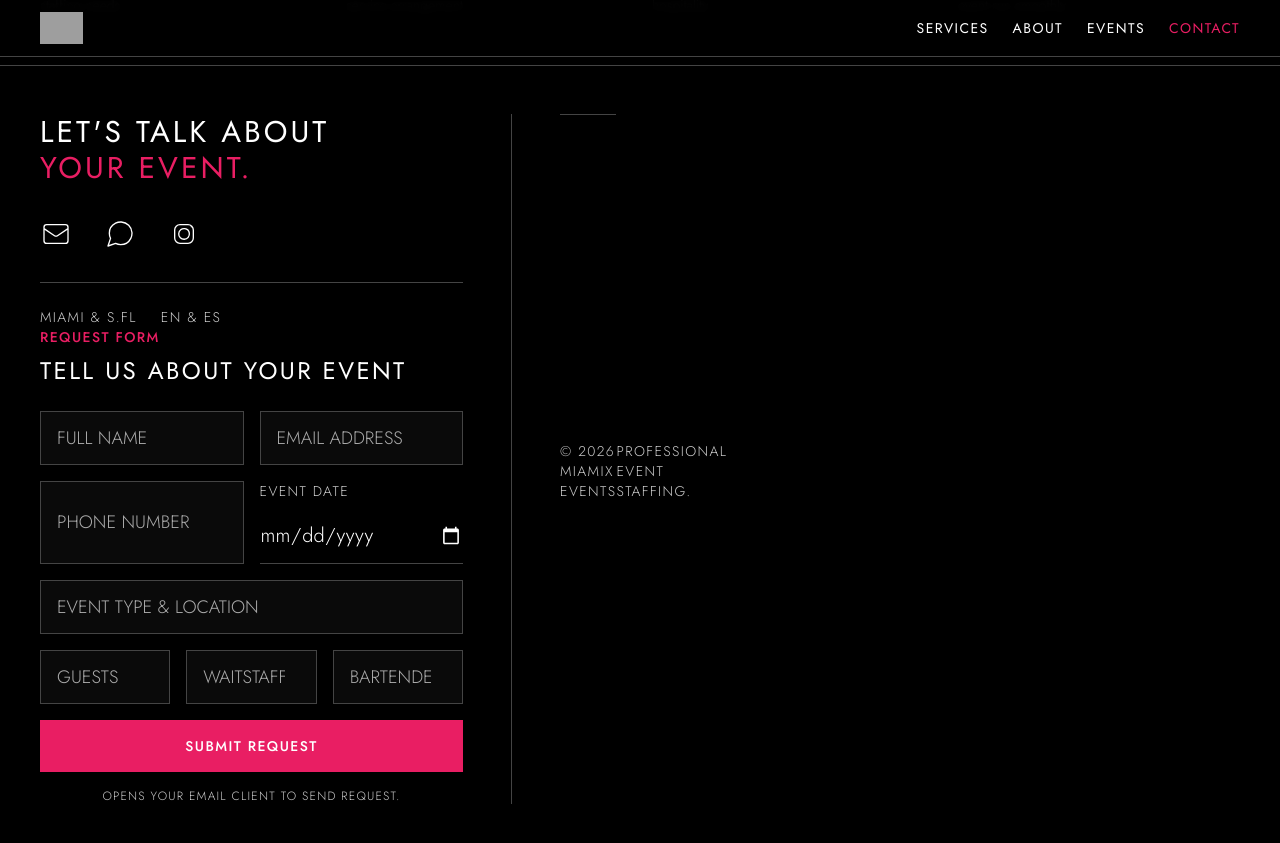
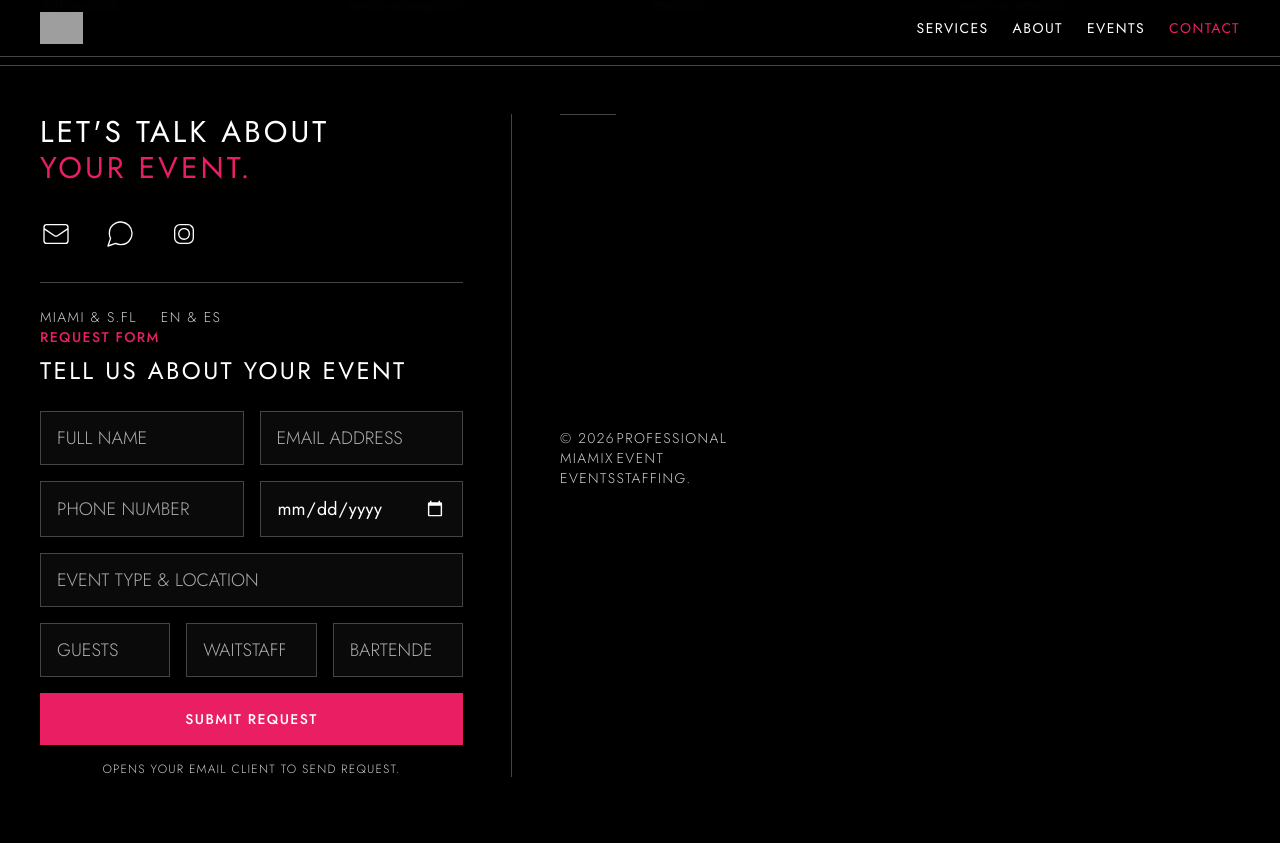
Before and after one commit to MIAMIX-io/MIAMIX.VIP-Site, a Jekyll site: the page events.html, which Jekyll copies as it is, in a window 1280 px wide and 900 px high, scrolled down 2220 px. Shown: the top 843 px of the window. Built offline with Jekyll 4.4.1, drawn with Linux system fonts in a browser that asks for light colours; nearby versions of some CDN libraries; grey boxes are pictures that could not be loaded.

Commit message:
Update events.html

```diff
--- a/events.html
+++ b/events.html
@@ -298,16 +298,7 @@
     </div>
     <div class="grid grid-cols-1 md:grid-cols-2 gap-4">
         <input type="tel" id="r-phone" class="form-input" placeholder="PHONE NUMBER">
-                        <div>
-    <label for="event_date" class="block text-brand-secondary text-sm tracking-widest uppercase mb-2">Event Date</label>
-    <input
-        type="date"
-        id="event_date"
-        name="event_date"
-        class="w-full bg-transparent border-b border-brand-border text-white text-xl font-light py-3 focus:outline-none focus:border-brand-magenta transition-colors duration-300 [color-scheme:dark]"
-        required
-    >
-</div>
+        <input type="date" id="event_date" name="event_date" class="form-input [color-scheme:dark]" required>
     </div>
     <input type="text" id="r-location" class="form-input" placeholder="EVENT TYPE & LOCATION" required>
     <div class="grid grid-cols-3 gap-4">
@@ -320,6 +311,7 @@
     </button>
     <p class="text-center text-xs text-brand-secondary tracking-widest uppercase mt-2">Opens your email client to send request.</p>
 </form>
+
             </div>
         </div>
 
```
Lines whose indentation alone changed are shown as unchanged.
